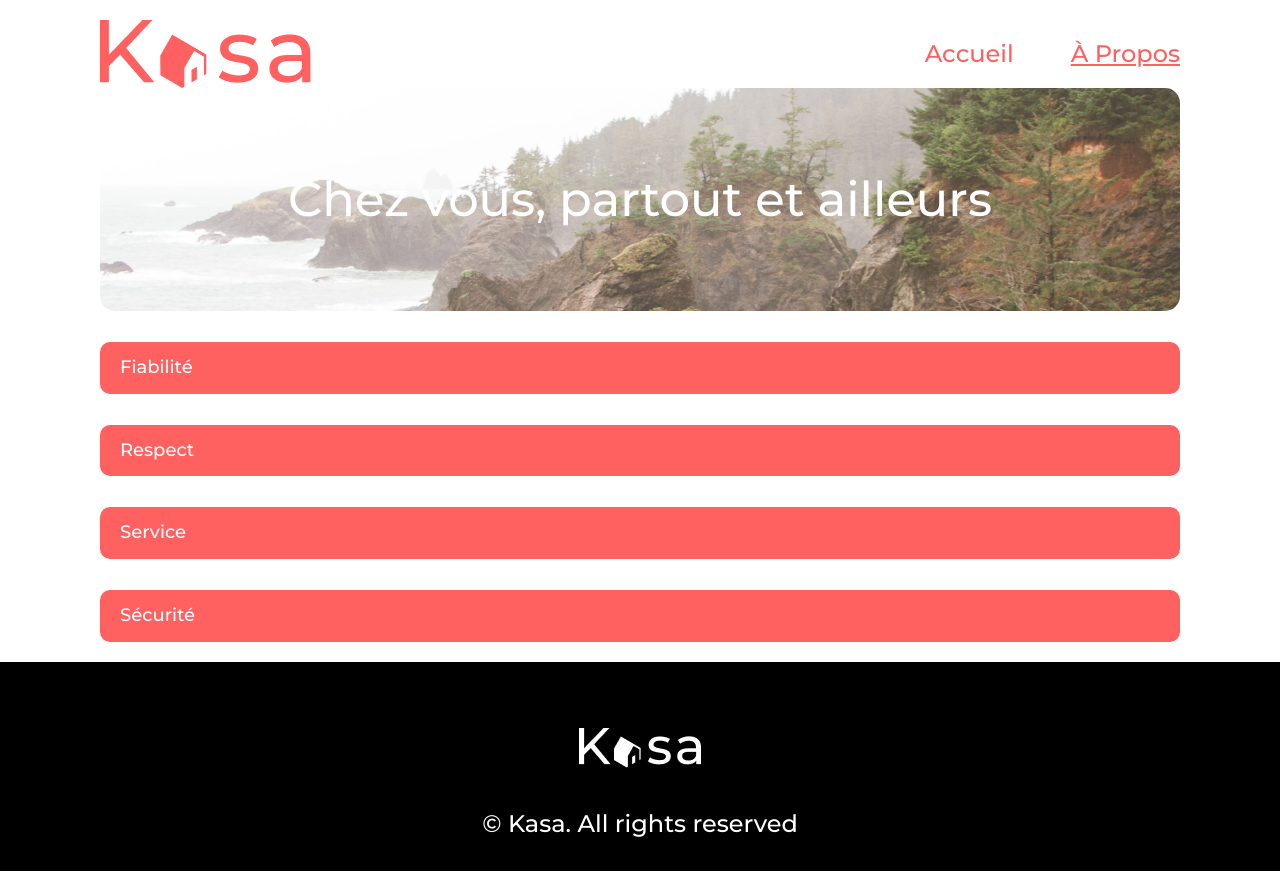
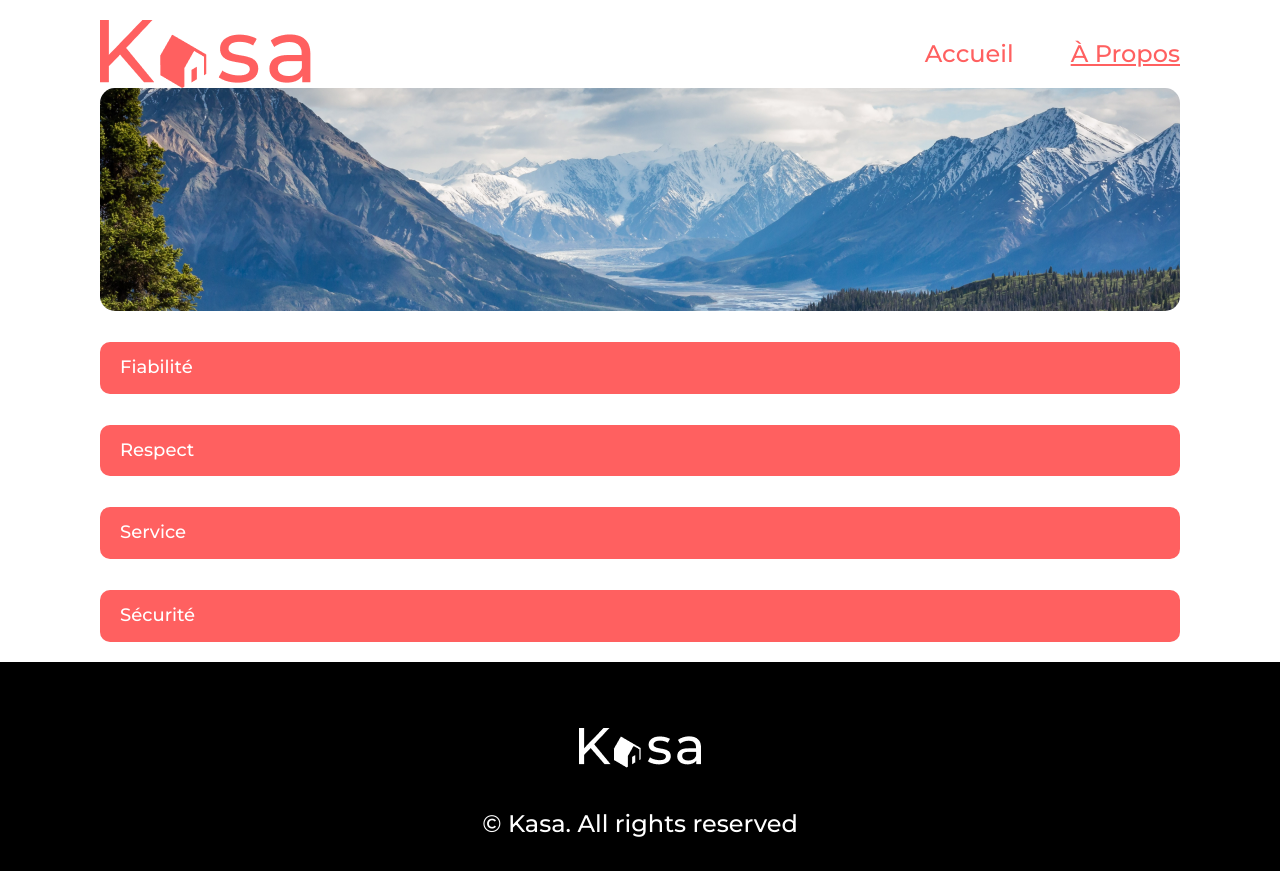
Before and after one commit to flesage-000/OC---Developpez-une-application-Web-avec-React-et-React-Router, a React (Create React App) app in the folder app/: page /About in a window 1280 px wide. Built offline with nearby package versions, Linux system fonts and the light colour scheme.

Commit message:
Change cover according page

```diff
--- a/app/src/components/Carousel/Carousel.jsx
+++ b/app/src/components/Carousel/Carousel.jsx
@@ -7,11 +7,11 @@ function Carousel(pictures) {
   const [current, setCurrent] = useState(0);
 
   const nextSlide = () => {
-    setCurrent(current === picturesLength - 1 ? 0 : current + 1); console.log("nextSlide", current);
+    setCurrent(current === picturesLength - 1 ? 0 : current + 1);
   };
 
   const prevSlide = () => {
-    setCurrent(current === 0 ? picturesLength - 1 : current - 1); console.log("prevSlide", current);
+    setCurrent(current === 0 ? picturesLength - 1 : current - 1);
   };
 
   function Slide(picture) {
--- a/app/src/components/Header/Header.css
+++ b/app/src/components/Header/Header.css
@@ -56,7 +56,7 @@
 }
 
 .mainHeader .illustration {
-  background-image: url('./../../assets/medias/kasa_illustration.png');
+  background-image: var(--headerURL);
   background-color: var(--color-bg-main);
   background-repeat: no-repeat;
   background-position: center center;
--- a/app/src/components/Header/Header.jsx
+++ b/app/src/components/Header/Header.jsx
@@ -1,12 +1,25 @@
-import { Link, NavLink } from 'react-router-dom';
+import { Link, matchRoutes, NavLink, useLocation } from 'react-router-dom';
 
 import './Header.css';
 import kasa_logo_red_desktop from './../../assets/medias/kasa_logo_red_211.png';
 import kasa_logo_red_mobile from './../../assets/medias/kasa_logo_red_145.png';
+import kasa_header_home_picture from './../../assets/medias/kasa_illustration.png';
+import kasa_header_about_picture from './../../assets/medias/gustavo-alves-YOXSC4zRcxw-unsplash.png';
 
 function Header() {
   const logoSrcSet = `${kasa_logo_red_mobile} 145w, ${kasa_logo_red_desktop} 211w`;
   const activeClassName = "underline";
+  const routes = [{ path: "/" }]
+
+  const useCurrentPath = () => {
+    const location = useLocation()
+    const [{ route }] = matchRoutes(routes, location)
+
+    return route.path
+  }
+
+  console.log("route", useLocation().pathname);
+
   return (
     <header className="mainHeader">
       <Link to="/" className="siteLogo">
@@ -28,9 +41,14 @@ function Header() {
                     ? activeClassName : undefined}>accueil</ NavLink>
         </li>
       </ul>
-      <div className="illustration" text="Chez vous, partout et ailleurs">
-        <p>Chez vous, partout et ailleurs</p>
-      </div>
+      { useLocation().pathname === "/" || useLocation().pathname === "/About"
+      ? <div  className="illustration"
+              style={{ "--headerURL": `url(${ useLocation().pathname === "/" ? kasa_header_home_picture : kasa_header_about_picture })` }}>
+          { useLocation().pathname === "/"
+          ? <p>Chez vous, partout et ailleurs</p>
+          : null }
+        </div>
+      : null }
     </header>
   );
 }
--- a/app/src/pages/About/About.jsx
+++ b/app/src/pages/About/About.jsx
@@ -10,7 +10,7 @@ function About() {
 
       <Header />
 
-      <div class="about">
+      <div className="about">
 
         <Accordion name="Fiabilité" contentText="Les annonces postées sur Kasa garantissent une fiabilité totale. Les photos sont conformes aux logements, et toutes les informations sont régulièrement vérifiées  par nos équipes." contentList={null} open={false} />
 
```
Also changed, not shown: app/src/index.jsx (+0 -18 lines), app/src/assets/medias/gustavo-alves-YOXSC4zRcxw-unsplash.png (added).
